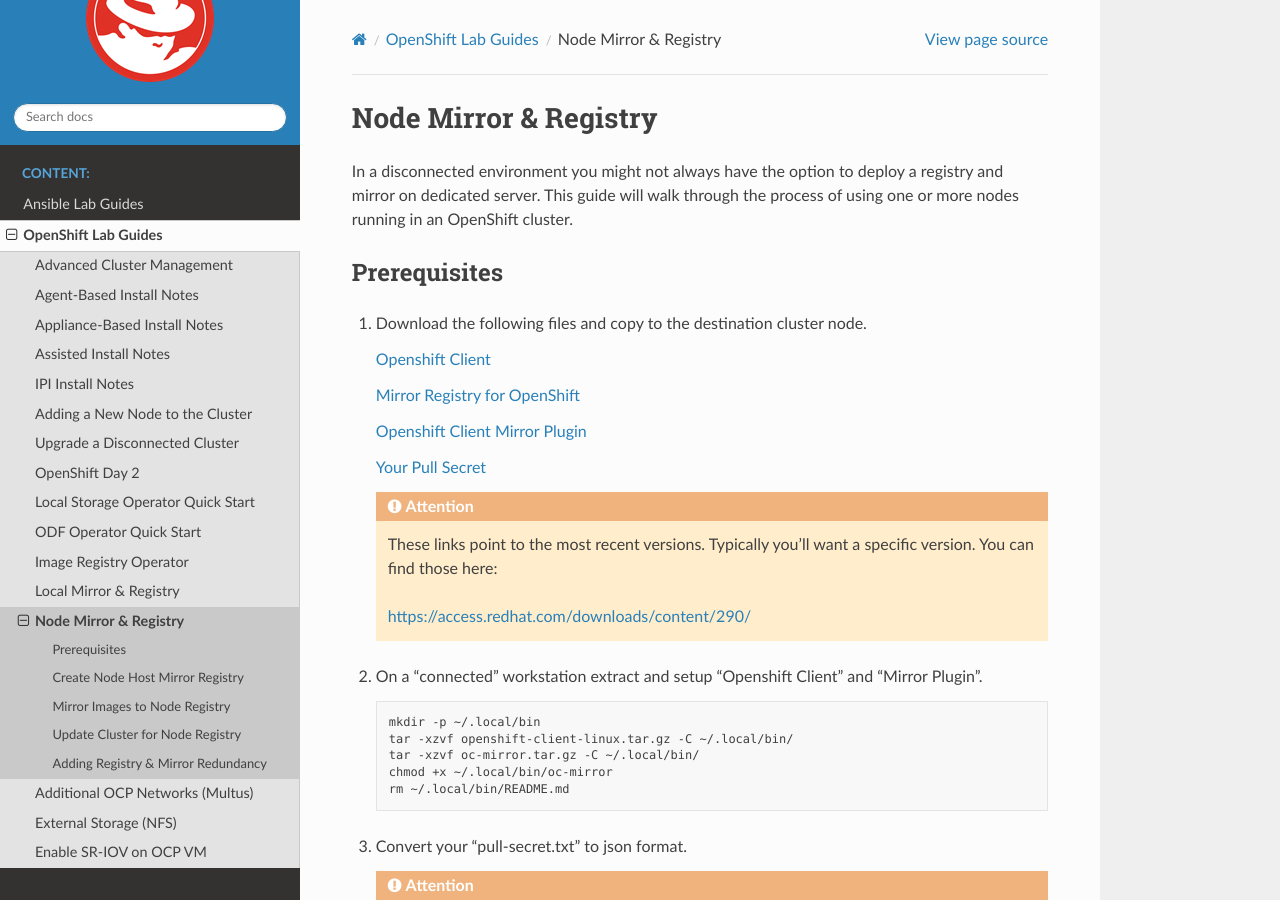
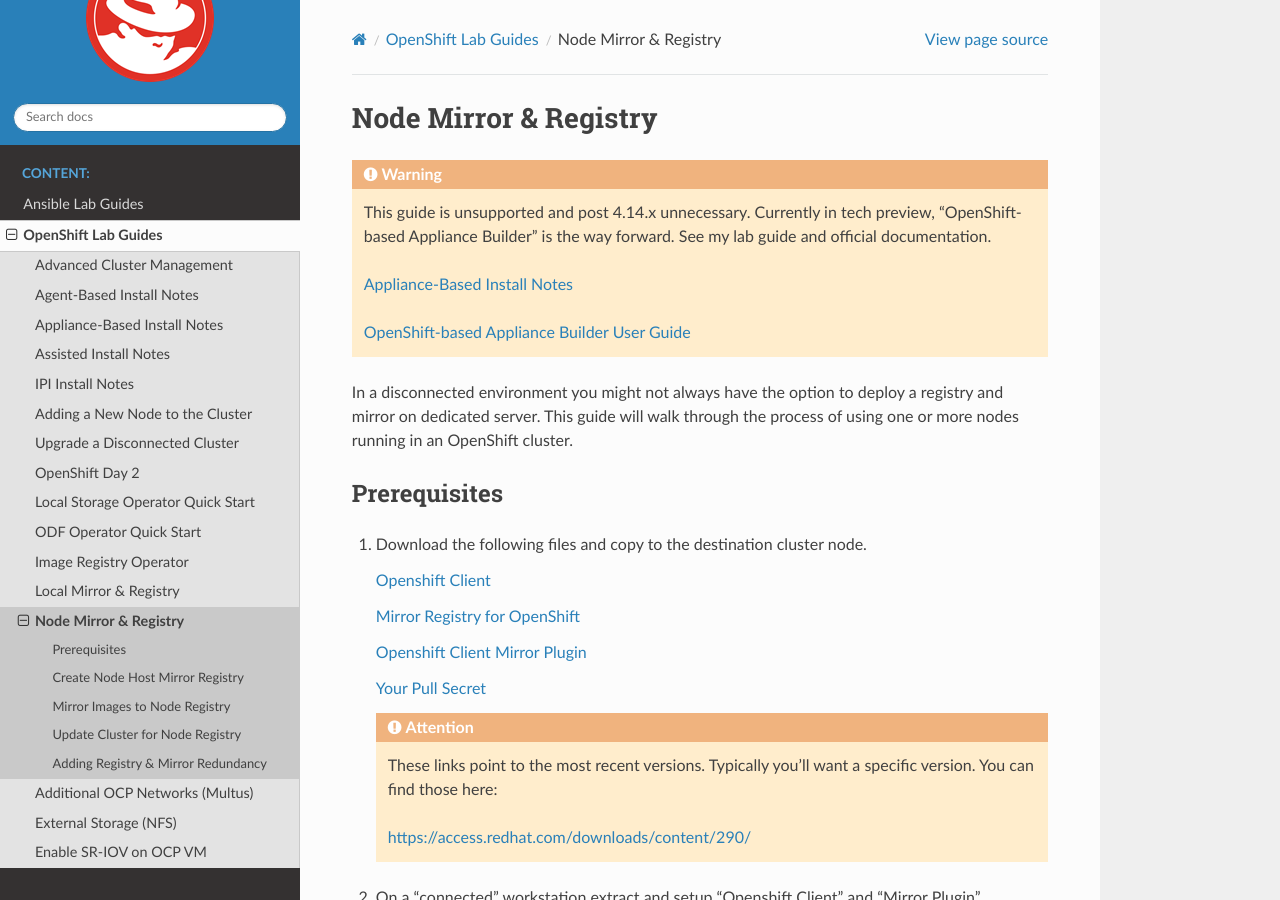
Before and after one commit to vtog/labGuides, a Sphinx documentation site: the page built from source/ocp/node-mirror-registry.rst, in a window 1280 px wide and 900 px high. Built offline with Sphinx 7.4.7 and the Read the Docs theme 3.1.0, drawn with Linux system fonts in a browser that asks for light colours; pages that are not in the unit, such as notebooks, are missing from menus.

Commit message:
deprecated Node Mirroring in favor of appliance builder

```diff
--- a/source/ocp/node-mirror-registry.rst
+++ b/source/ocp/node-mirror-registry.rst
@@ -1,5 +1,13 @@
 Node Mirror & Registry
 ======================
+
+.. warning:: This guide is unsupported and post 4.14.x unnecessary. Currently
+   in tech preview, "OpenShift-based Appliance Builder" is the way forward.
+   See my lab guide and official documentation.
+
+   `Appliance-Based Install Notes <../ocp/appliance-based-installer-notes.html>`_
+
+   `OpenShift-based Appliance Builder User Guide <https://access.redhat.com/articles/7065136>`_
 
 In a disconnected environment you might not always have the option to deploy a
 registry and mirror on dedicated server. This guide will walk through the
```
